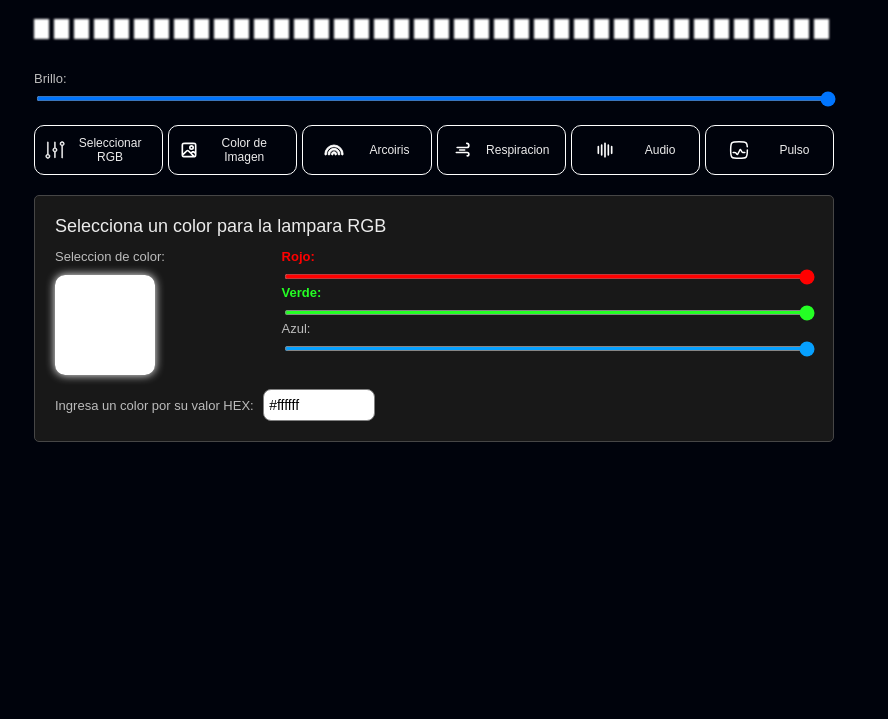
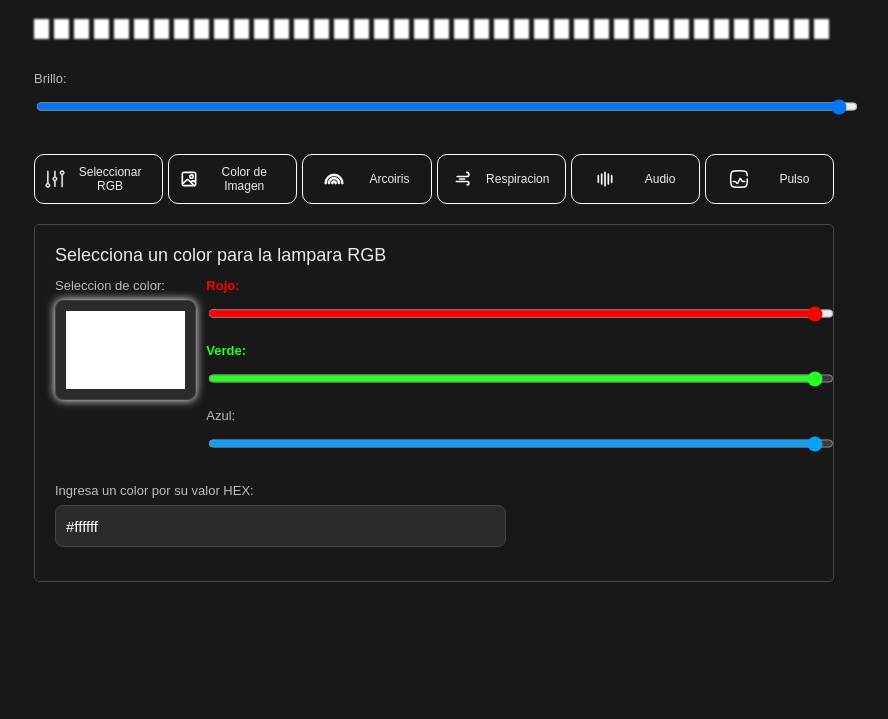
Before and after one commit to Santia545/smart-RGB-LAMP, a plain HTML site: page Esp01WebPage/data/uploads/index.html in a window 1280 px wide. Shown: the part 81-800 px from the top of the page, without its empty margins (206-1094 px from the left). Drawn offline with Linux system fonts and the light colour scheme.

Commit message:
added all the required styles for captive page

```diff
--- a/Esp01WebPage/data/uploads/index.html
+++ b/Esp01WebPage/data/uploads/index.html
@@ -142,5 +142,66 @@
     </div>
 
 </body>
+<script>
+    document.addEventListener("DOMContentLoaded", () => {
+        const style = document.createElement("style");
+        style.textContent = `
+        body{
+            font-family: Arial, sans-serif;
+            background:#181818;
+            color:white;
+        }
+
+        select,
+        input:not([type=submit]){
+            width:100%;
+            padding:10px;
+            margin-top:6px;
+            margin-bottom:14px;
+            border-radius:8px;
+            border:1px solid #444;
+            background:#2b2b2b;
+            color:white;
+            font-size:15px;
+        }
+
+        :not([type^=s]):focus{outline:2px solid rgb(87, 174, 255)}
+
+        input[type=submit]{
+            font-size: 12px;
+            background:transparent;
+            color:white;
+            border:1.6px solid white;
+            border-radius:10px;
+            padding: 10px 10px;
+            cursor:pointer;
+        }
+
+        a:link{color:rgb(236, 236, 236)}
+
+        form[action$="/restart"]{
+            display:none;
+        }`;
+
+        document.head.appendChild(style);
+
+        /*document.querySelector('input[name="WiFiSettings-secure"]')
+            ?.closest("p")
+            ?.remove();
+
+        document.querySelector('input[name="WiFiSettings-password"]')
+            ?.closest("p")
+            ?.remove();
+            */
+
+        document.querySelector('input[name="password"]')
+            ?.setAttribute("type", "password");
+
+        document.querySelector('select[name="language"]')
+            ?.closest("label")
+            ?.remove();
+        document.querySelectorAll("hr").forEach(hr => hr.remove());
+    });
+</script>
 
 </html>
```
Also changed, not shown: 2 other files.
